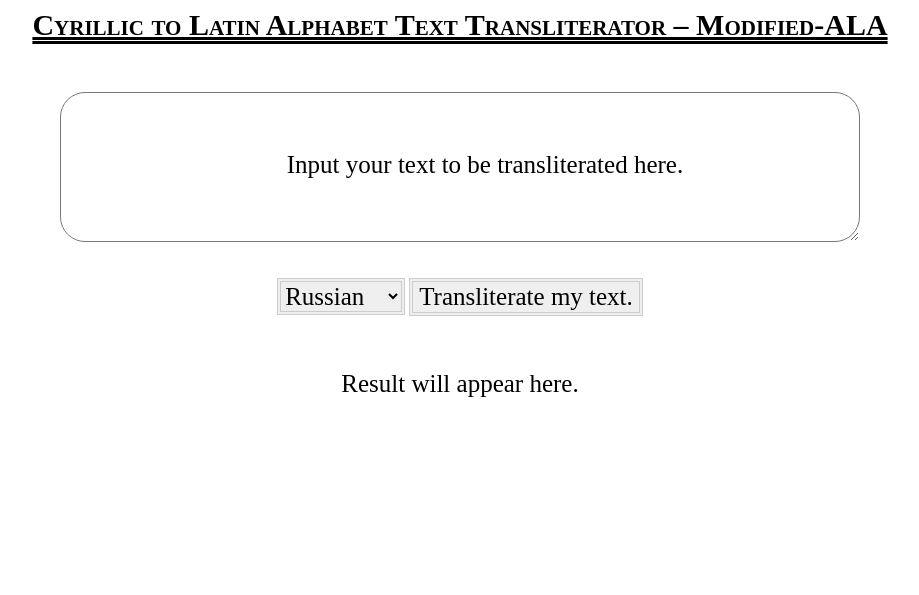
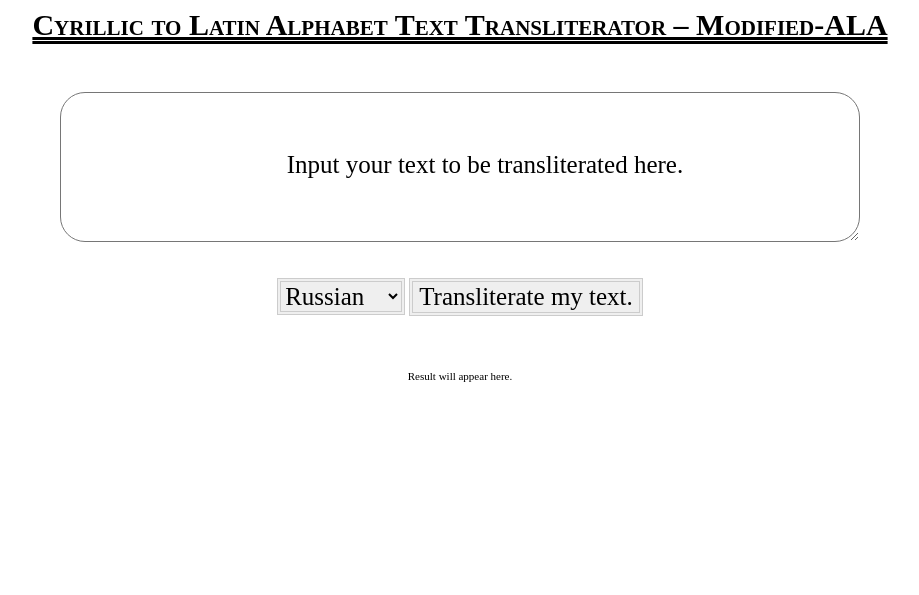
Before and after one commit to sarahrahrah/cyrillic-text-transliterator, a plain HTML site: page index.html in a window 1280 px wide. Shown: the whole page, without its empty margins (180-1099 px from the left). Drawn offline with nearby package versions, Linux system fonts and the light colour scheme.

Commit message:
Update style.css

```diff
--- a/style.css
+++ b/style.css
@@ -46,6 +46,6 @@ text-align: center;
 
 
 #result{
-  font-size:25px;
+  font-size:11px;
    font-family: "Times New Roman", Times, serif;
 }
```
